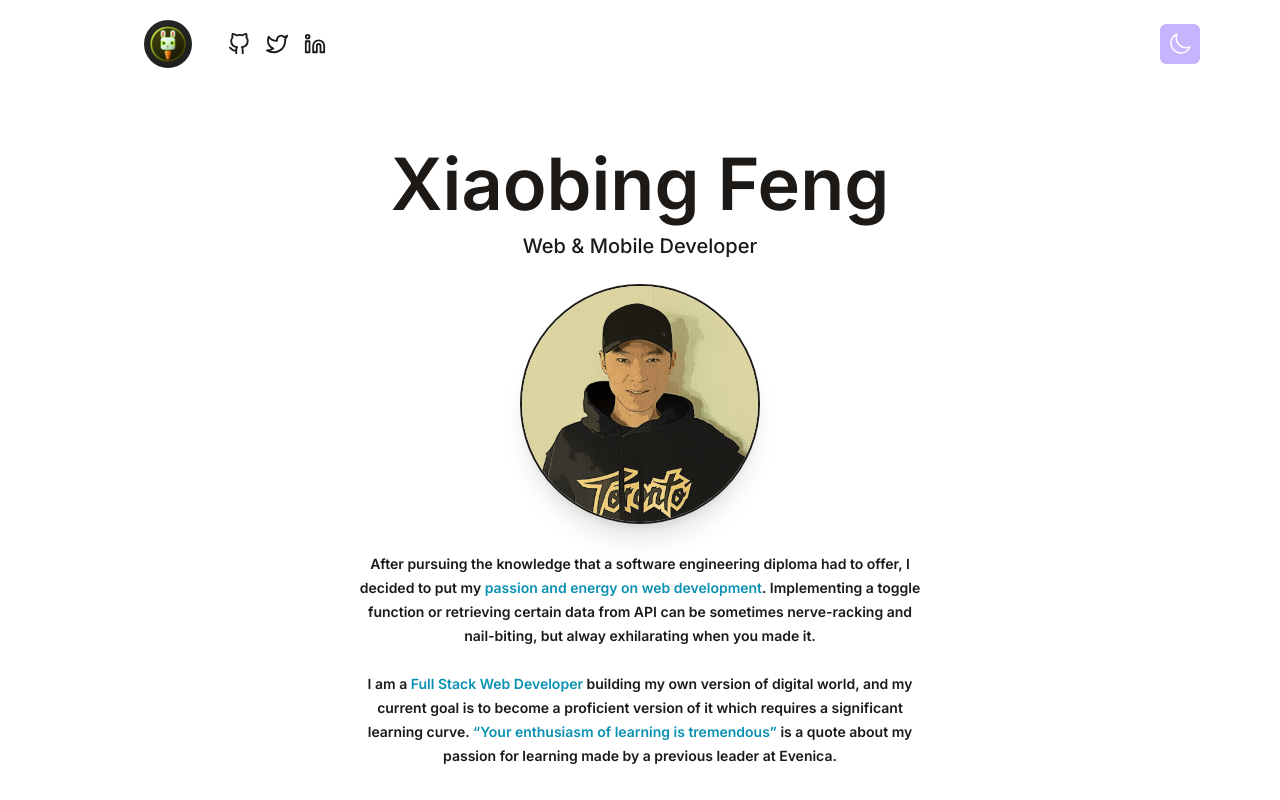
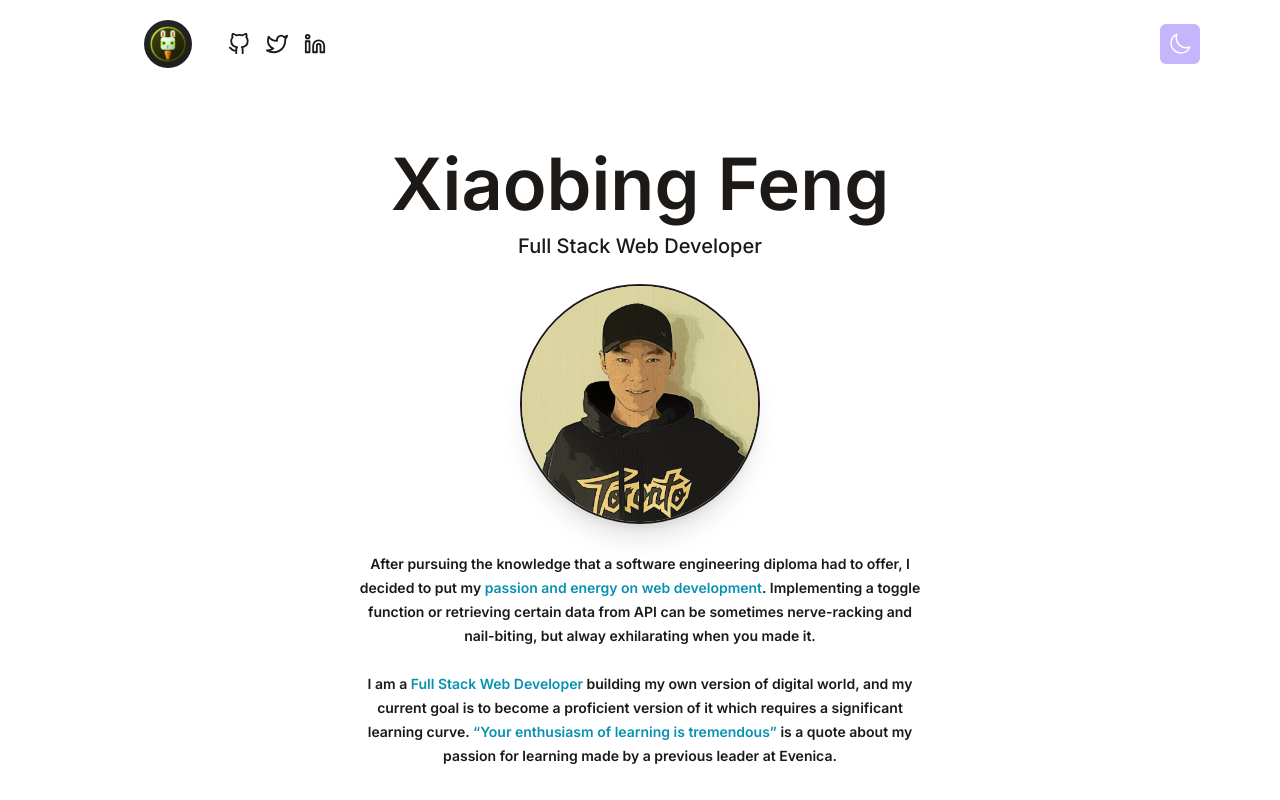
Before and after one commit to lookingforcharlie/portfolio_2023, a React (Vite) app: page / in a window 1280 px wide. Shown: the top 800 px of the page. Built offline with nearby package versions, Linux system fonts and the light colour scheme.

Commit message:
Modified Intro

```diff
--- a/src/components/Intro.jsx
+++ b/src/components/Intro.jsx
@@ -8,7 +8,7 @@ function Intro() {
         Xiaobing Feng
       </h1>
       <p className='text-base md:text-xl mb-3 font-medium'>
-        Web & Mobile Developer
+        Full Stack Web Developer
       </p>
 
       {/* adding image starts*/}
```
